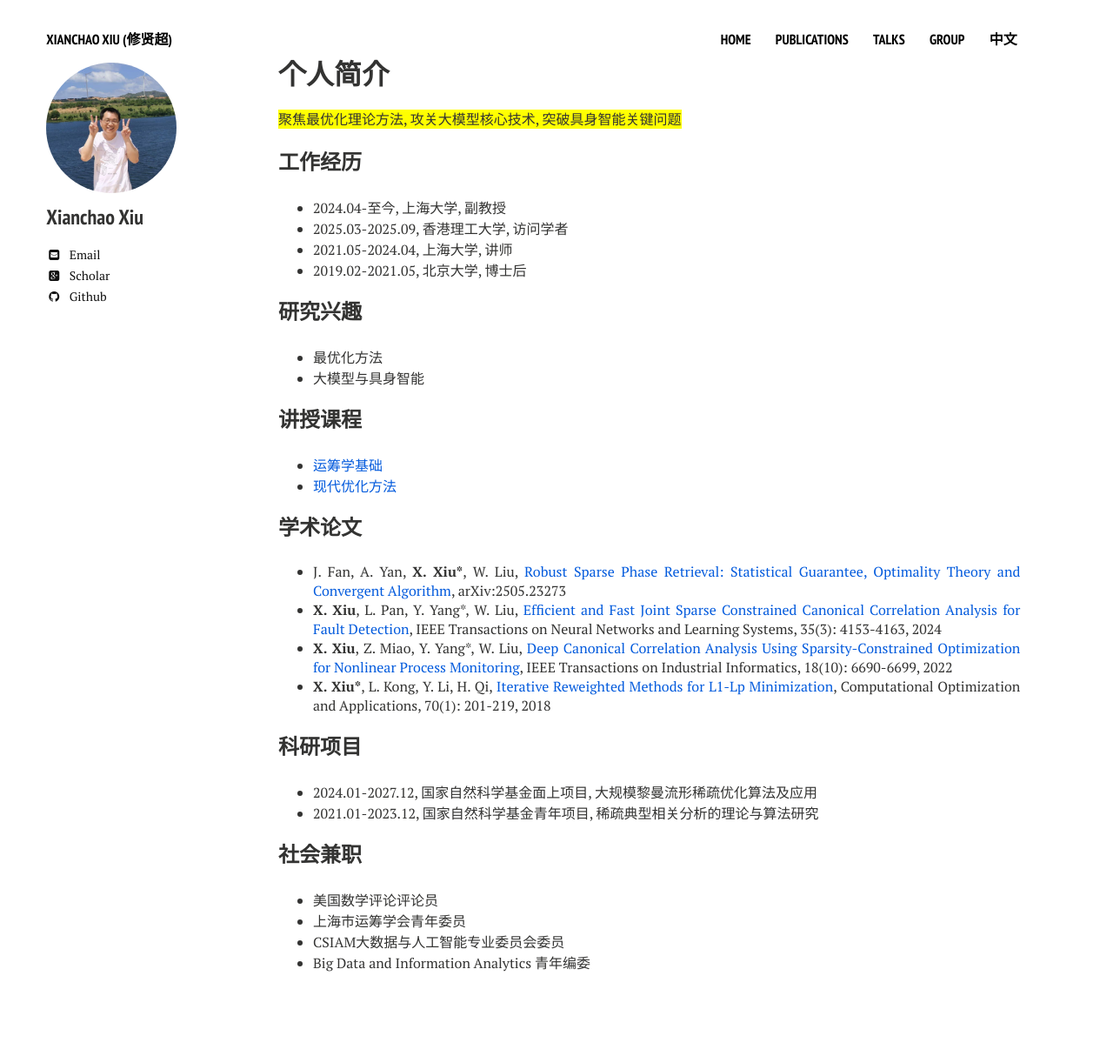
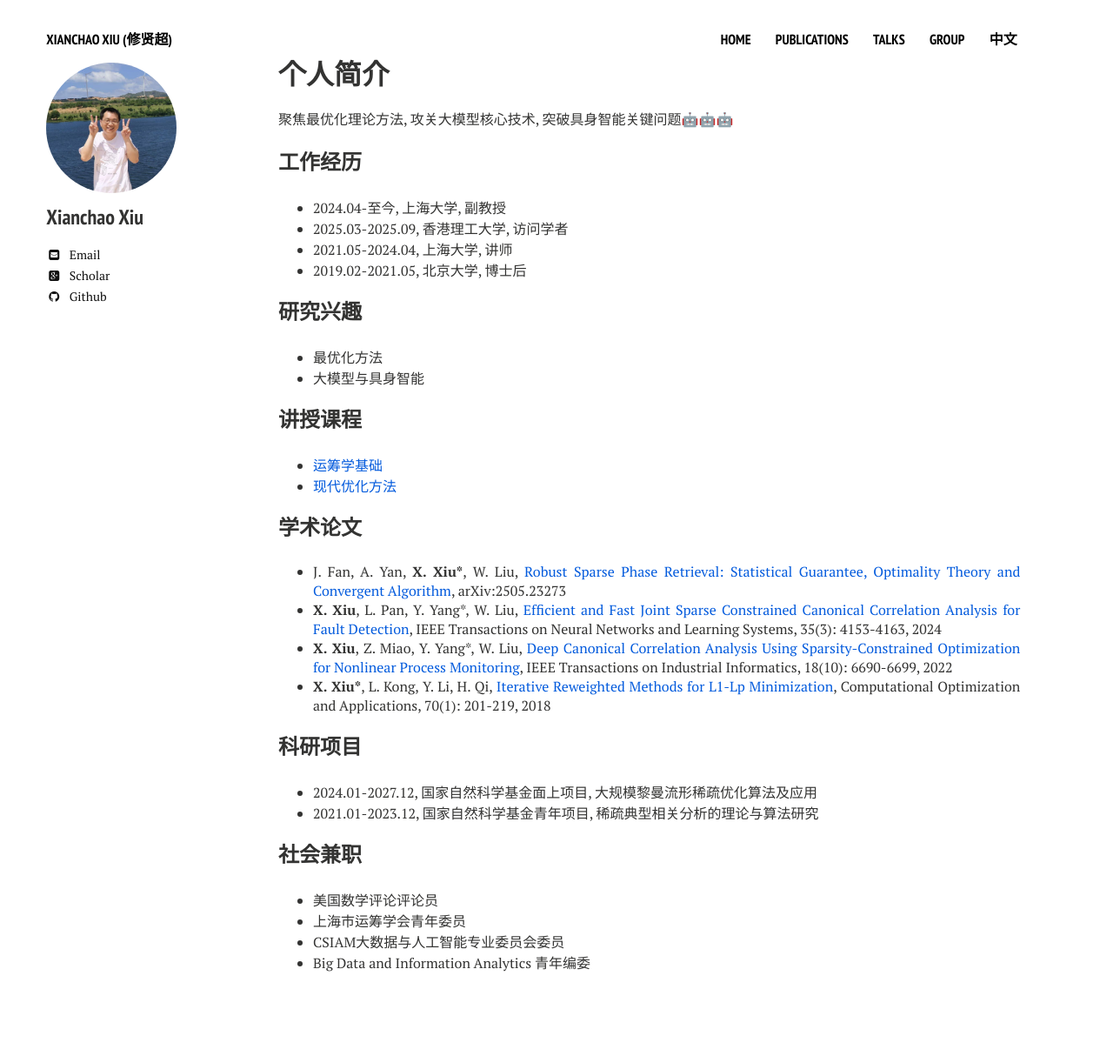
Before and after one commit to xianchaoxiu/xianchaoxiu.github.io, a Jekyll site: the page built from chinese/index.md, in a window 1280 px wide. Shown: the whole page at 87% size. Built offline with Jekyll 4.4.1, drawn with Linux system fonts in a browser that asks for light colours; nearby versions of some CDN libraries.

Commit message:
Update index.md

```diff
--- a/chinese/index.md
+++ b/chinese/index.md
@@ -8,7 +8,7 @@ share: false
 ---
 
 
-<span style="background-color: yellow;"> 聚焦最优化理论方法, 攻关大模型核心技术, 突破具身智能关键问题  </span>
+ 聚焦最优化理论方法, 攻关大模型核心技术, 突破具身智能关键问题🤖🤖🤖
 
 ### 工作经历
 * 2024.04-至今, 上海大学, 副教授 <br>
```
